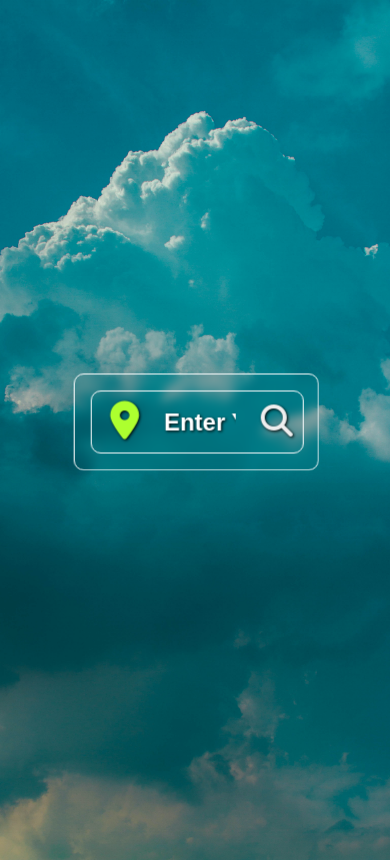
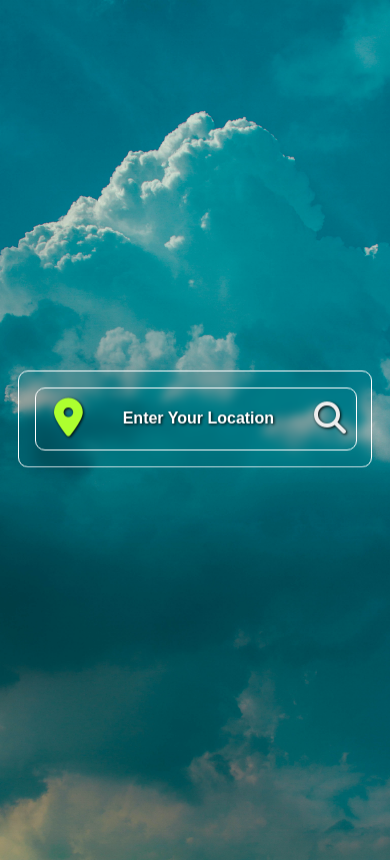
Before and after one commit to samedfft2634/Weather_app_2, a plain HTML site: page index.html in a window 390 px wide. Drawn offline with Linux system fonts and the light colour scheme; some packages are replaced by stand-ins of ours; a script that the page names is missing.

Commit message:
.container location

```diff
--- a/style.css
+++ b/style.css
@@ -230,11 +230,13 @@ video#backgroundVideo {
 
 @media (max-width:400px) {
 	.card {
-		width: 100%;
+		width: 320px;
 		padding: 1rem;
 	}
 	.container {
-		left: 46%;
+		top: 20%;
+		left: 50%;
+		margin: 250px auto;
 	}
 	.location{
 		text-align: center;
@@ -244,6 +246,9 @@ video#backgroundVideo {
 	}
 	.inputDiv {
 	width: 100%;
+	}
+	.inputDiv input {
+		font-size: 1rem;
 	}
 }
 
```
